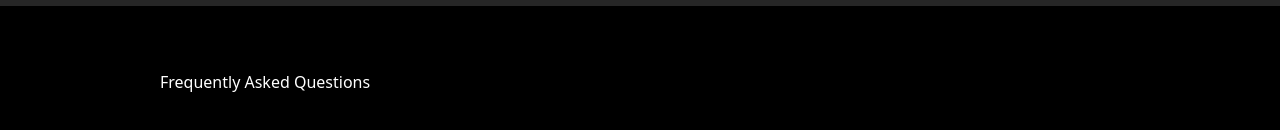
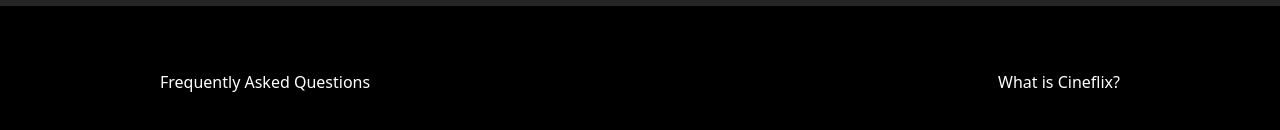
Before and after one commit to nn-fiha/Cineflix-Tailwind, a website: page index.html in a window 1280 px wide. Shown: the part 2570-2700 px from the top of the page. Drawn offline with nearby package versions, Linux system fonts and the light colour scheme.

Commit message:
update index file

```diff
--- a/index.html
+++ b/index.html
@@ -153,7 +153,9 @@
       class="mt-12 mx-10 mb-16 lg:mx-40 md:mt-16 md:flex items-center justify-between"
     >
       <p>Frequently Asked Questions</p>
-      <div></div>
+      <div>
+        <p>What is Cineflix?</p>
+      </div>
     </section>
 
     <script src="https://unpkg.com/aos@2.3.1/dist/aos.js"></script>
```
